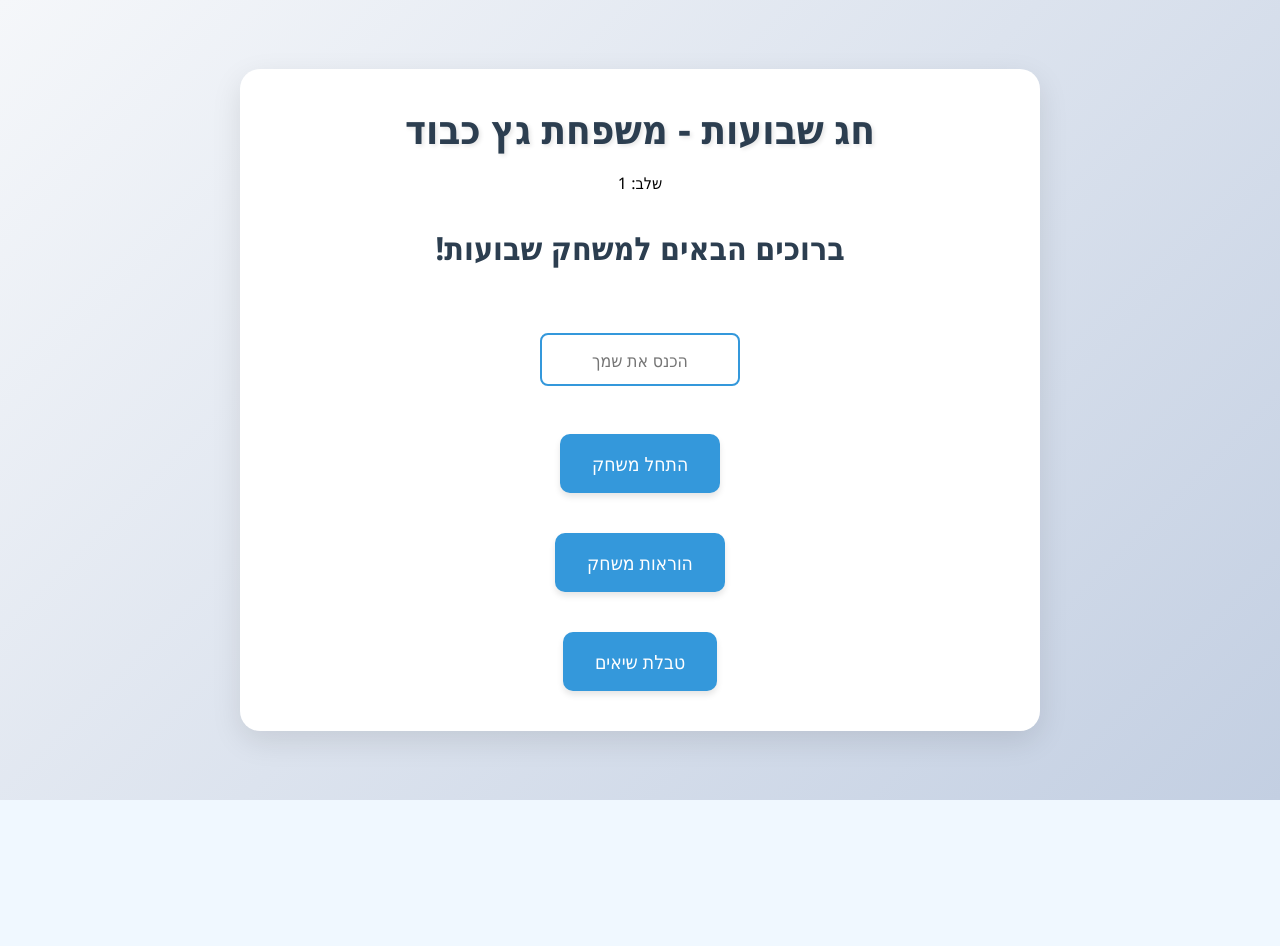
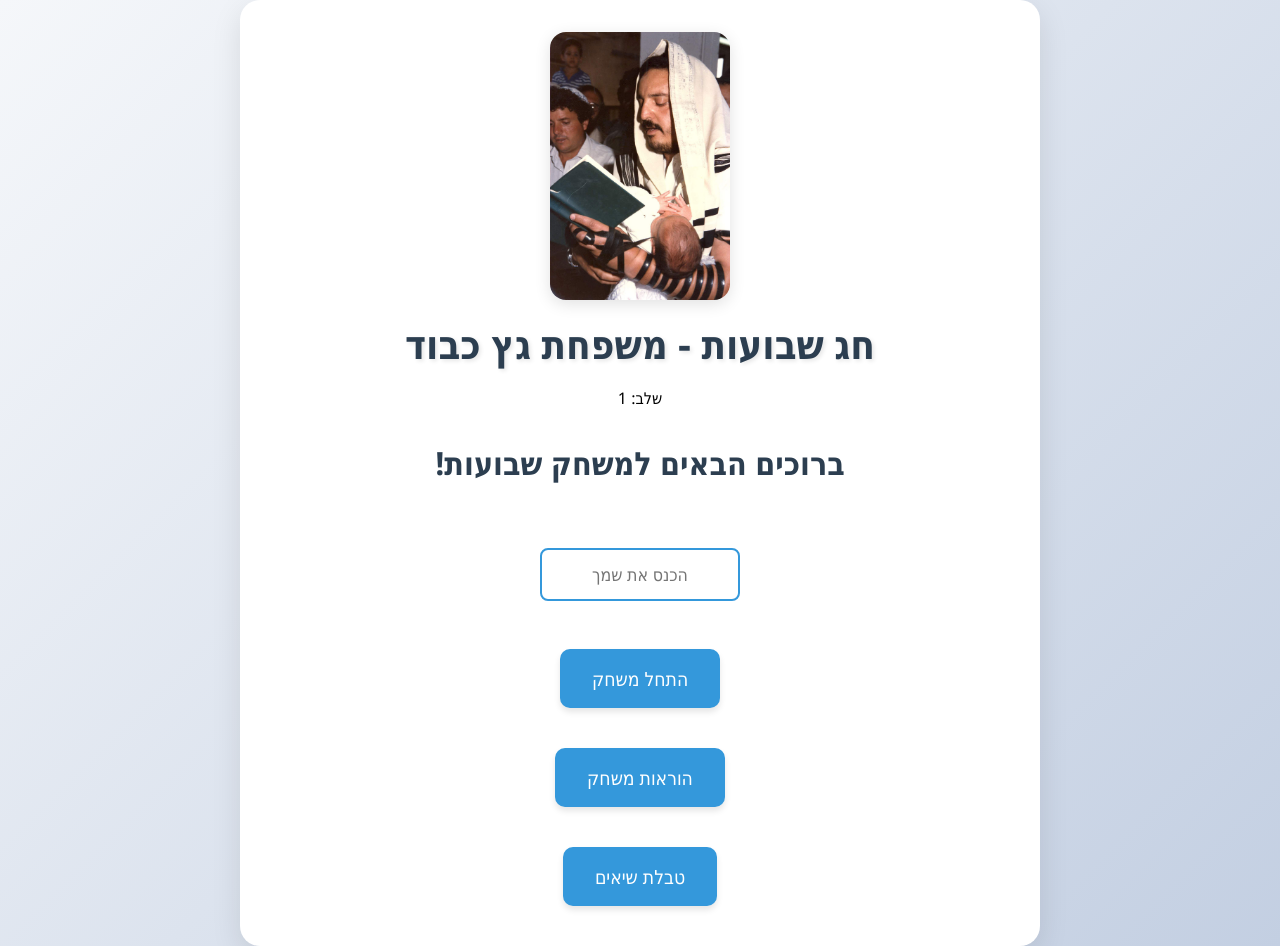
Before and after one commit to yiftach-getz/SHAVUOTGETZ, a plain HTML site: page index.html in a window 1280 px wide. Before the commit the page ends 800 px from the top, so only its background shows below. Drawn offline with nearby package versions, Linux system fonts and the light colour scheme.

Commit message:
גרסה ראשונה של משחק שבועות עם כל התוספות

```diff
--- a/index.html
+++ b/index.html
@@ -10,6 +10,7 @@
 <body>
     <div class="game-container">
         <header>
+            <img src="image/1.jpg" alt="חג שבועות" class="main-home-image" style="max-width: 180px; display: block; margin: 0 auto 1rem auto; border-radius: 16px; box-shadow: 0 4px 16px rgba(0,0,0,0.12);">
             <h1 class="animate__animated animate__bounce">חג שבועות - משפחת גץ כבוד</h1>
             <div class="level-indicator">
                 <span>שלב: </span>
```
